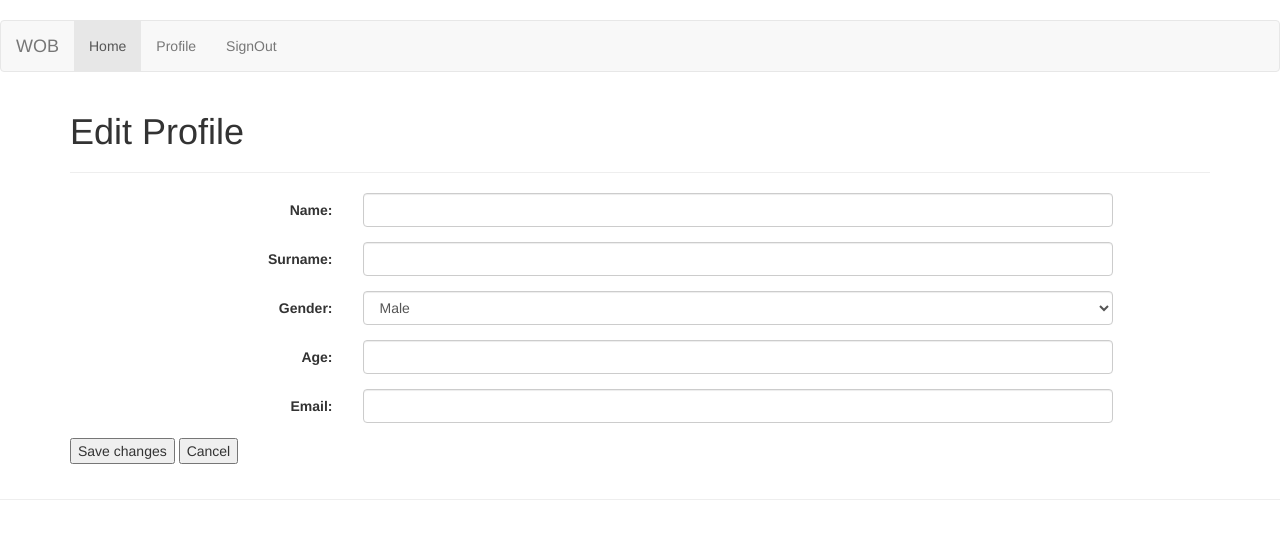
After one commit to itucsdb1928/itucsdb1928_Old, a Flask app: template templates/edit_profile.html in a window 1280 px wide. The commit adds this page. Shown: the top 539 px of the page. Run offline with Flask 2, Linux system fonts and the light colour scheme; the template is opened without the code that fills it, so the values that code supplies are empty; some libraries are stand-ins or nearby versions.

Commit message:
update signup html and add edit_profile page

```diff
--- a/app.py
+++ b/app.py
@@ -57,12 +57,28 @@ def sign_up_page():
 
     return render_template('register.html',Status=db.UserId,title = "SıgnUp Page",form= form )
 
-@app.route('/Profile')
+@app.route('/Profile',methods=['GET','POST'])
 def profile_page():
     profile=db.show_profile(db.UserId)
+    if request.method == "POST":
+        if request.form["btn"] == "edit_profile" :
+            return redirect(url_for('edit_profile_page'))
+
     print("*******   ",profile)
     print(" User Id In profile func",db.UserId)
-    return render_template('profile.html',Status=db.UserId,title = "Profile Page",profile=profile)
+    return render_template('profile.html', Status=db.UserId, title = "Profile Page", profile=profile)
+
+@app.route('/EditProfile',methods=['GET','POST'])
+def edit_profile_page():
+    profile = db.show_profile(db.UserId)
+    if request.method == "POST":
+        if request.form["btn"] == "cancel" :
+            return redirect(url_for('profile_page'))
+        elif request.form["btn"] == "save_changes" :
+            return redirect(url_for('profile_page'))
+
+
+    return render_template('edit_profile.html', Status=db.UserId, title="Edit Profile Page", profile=profile)
 
 
 @app.route('/Detail',methods=['GET','POST'])
--- /dev/null
+++ b/templates/edit_profile.html
@@ -0,0 +1,78 @@
+{% extends 'layout.html' %}
+{% block content %}
+
+
+
+
+<div class="container">
+    <h1>Edit Profile</h1>
+
+
+  	<hr>
+
+
+
+        <form class="form-horizontal" role="form">
+          <div class="form-group">
+            <label class="col-lg-3 control-label">Name:</label>
+            <div class="col-lg-8">
+              <input class="form-control" type="text" value="{{profile[0][1]}}">
+            </div>
+          </div>
+          <div class="form-group">
+            <label class="col-lg-3 control-label">Surname:</label>
+            <div class="col-lg-8">
+              <input class="form-control" type="text" value="{{profile[0][2]}}">
+            </div>
+          </div>
+            <div class="form-group">
+            <label class="col-lg-3 control-label">Gender:</label>
+            <div class="col-lg-8">
+              <div class="ui-select">
+                <select id="user_time_zone" class="form-control">
+                  <option value="Male">Male</option>
+                  <option value="Female">Female</option>
+
+                </select>
+              </div>
+            </div>
+          </div>
+          <div class="form-group">
+            <label class="col-lg-3 control-label">Age:</label>
+            <div class="col-lg-8">
+              <input class="form-control" type="text" value="{{profile[0][4]}}">
+            </div>
+          </div>
+          <div class="form-group">
+            <label class="col-lg-3 control-label">Email:</label>
+            <div class="col-lg-8">
+              <input class="form-control" type="text" value="{{profile[0][6]}}">
+            </div>
+          </div>
+</form>
+          <div class="form-group">
+            <form method="POST"  action="/EditProfile">
+
+
+            <input type="hidden" name="save_changes" >
+
+                <button class="button is-danger" action="submit" id="save_changes" name="btn" value="save_changes">Save changes</button>
+                <input type="hidden" name="cancel" >
+
+                <button class="button is-danger" action="submit" id="cancel" name="btn" value="cancel">Cancel</button>
+
+            </form>
+
+
+
+          </div>
+
+
+
+</div>
+  </div>
+</div>
+<hr>
+
+
+    {% endblock content %}
```
Also changed, not shown: templates/profile.html (+12 -0 lines), templates/register.html (+0 -14 lines).
